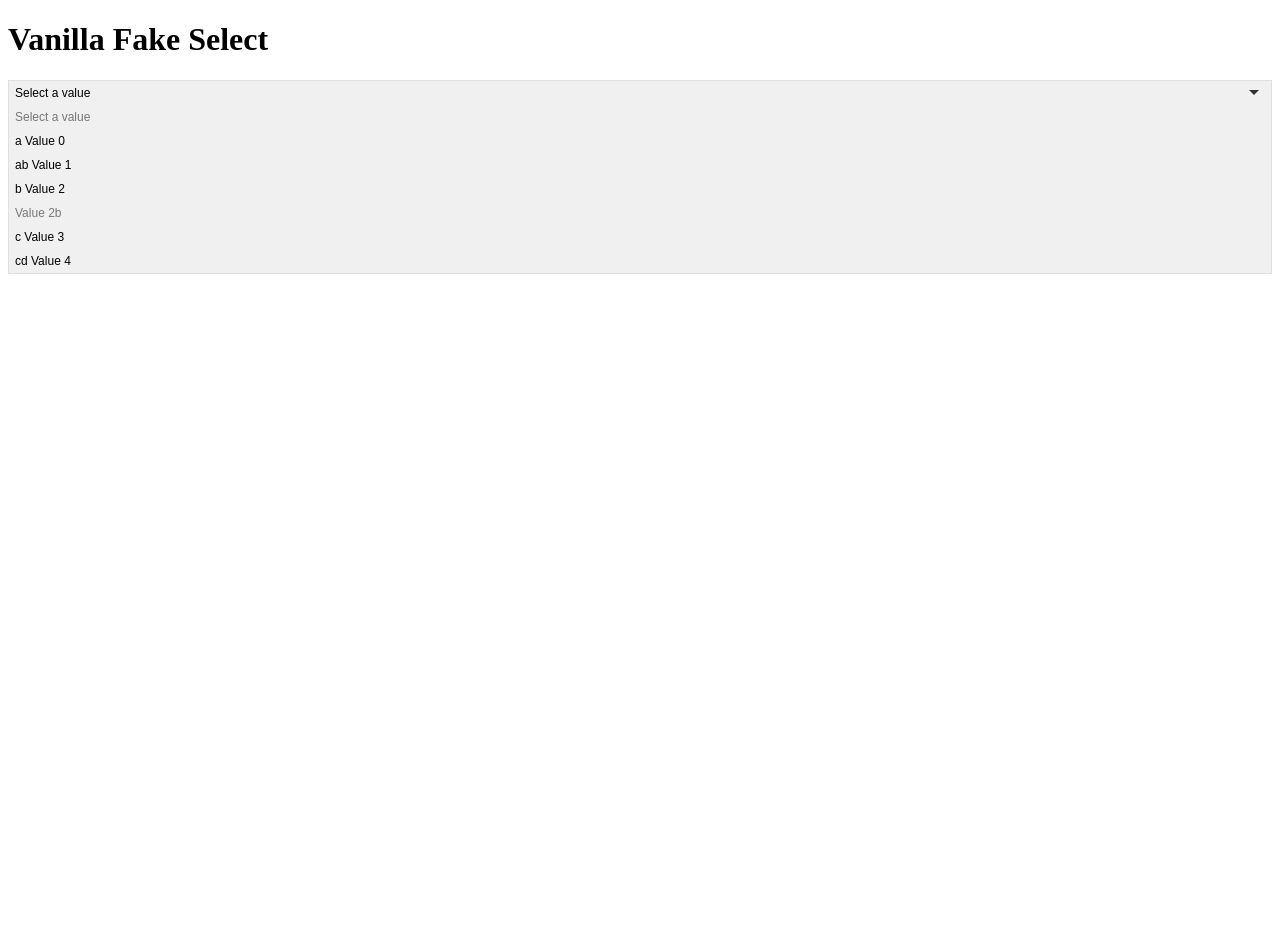
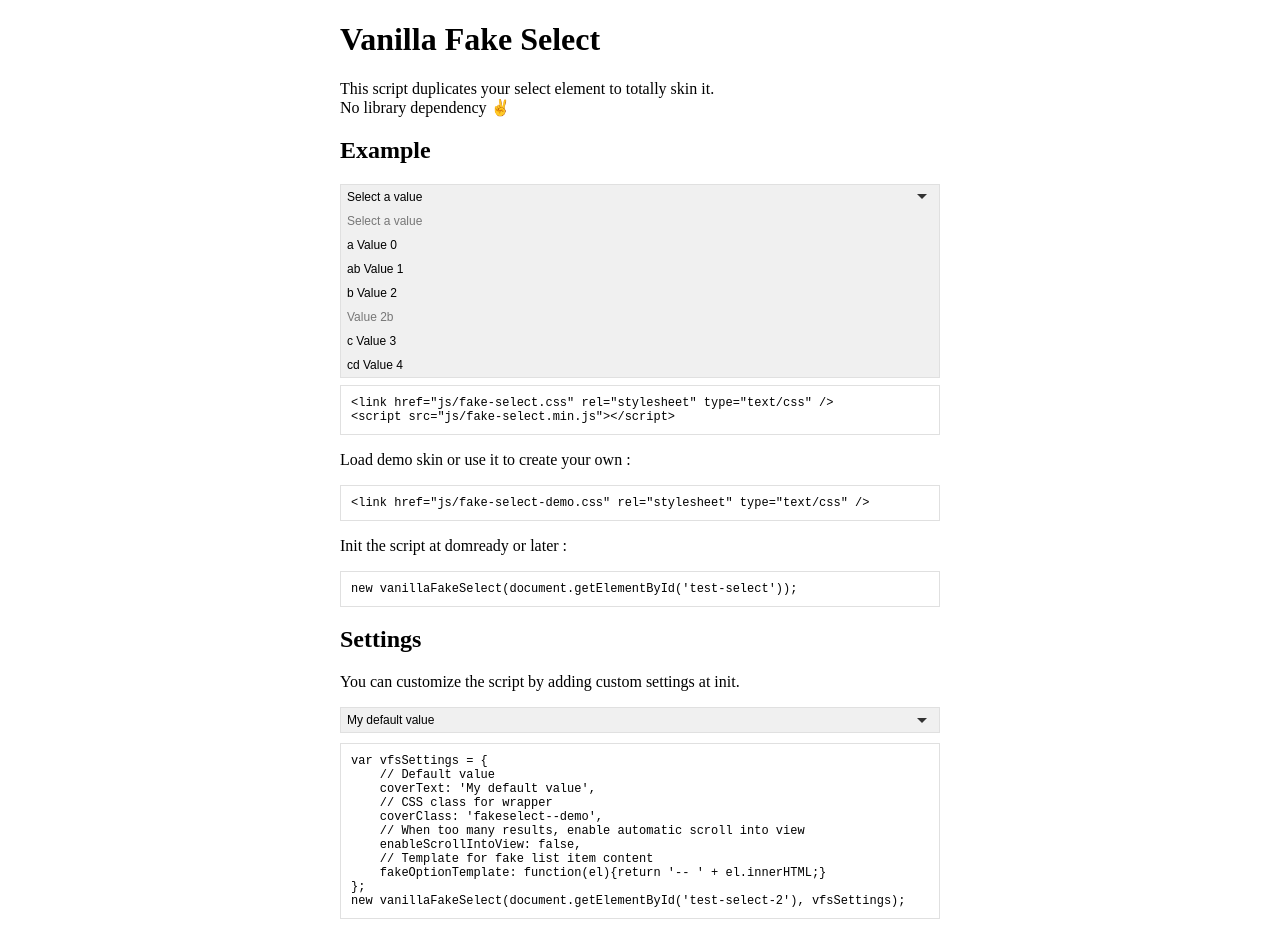
Before and after one commit to JavaScriptUtilities/vanillaFakeSelect, a website: page index.html in a window 1280 px wide. Both pictures are taken after a click on the button "Select a value". Before the commit the page ends 800 px from the top, so only its background shows below. Drawn offline with Linux system fonts and the light colour scheme.

Commit message:
v 0.7
* Better demo page.
* Separate CSS skin.
* Fake Option Template.
* Better placeholder.

```diff
--- /dev/null
+++ b/css/fake-select-demo.css
@@ -0,0 +1,74 @@
+@charset "UTF-8";
+
+/* ----------------------------------------------------------
+  Base theme
+---------------------------------------------------------- */
+
+.fakeselect--demo {
+    border: 1px solid #e0e0e0;
+    text-align: left;
+    font: 12px sans-serif;
+    line-height: 2;
+    background-color: #f0f0f0;
+}
+
+.fakeselect--demo,
+.fakeselect--demo * {
+    -moz-box-sizing: border-box;
+    box-sizing: border-box;
+}
+
+.fakeselect--demo .fakeselect-cover {
+    padding: 0 0.5em;
+    padding-right: 3em;
+    text-overflow: ellipsis;
+    white-space: nowrap;
+    cursor: pointer;
+}
+
+.fakeselect--demo .fakeselect-cover:after {
+    content: '';
+    z-index: 1;
+    position: absolute;
+    top: 5px;
+    right: 1em;
+    bottom: 0;
+    width: 0;
+    height: 0;
+    margin: auto;
+    border: 5px solid transparent;
+    border-top: 5px solid #333;
+}
+
+.fakeselect--demo .fakeselect-list,
+.fakeselect--demo .fakeselect-list {
+    font: inherit;
+}
+
+.fakeselect--demo .fakeselect-list {
+    right: -1px;
+    left: -1px;
+    max-height: 200px;
+    border: 1px solid #e0e0e0;
+    border-top: 0;
+    overflow: auto;
+    background-color: #f0f0f0;
+}
+
+.fakeselect--demo .fakeselect-list li {
+    padding: 0 0.5em;
+    -webkit-transition: all 0.3s ease;
+    transition: all 0.3s ease;
+    cursor: pointer;
+}
+
+.fakeselect--demo .fakeselect-list li[data-current="1"],
+.fakeselect--demo .fakeselect-list li:hover {
+    background-color: #e0e0e0;
+}
+
+.fakeselect--demo .fakeselect-list li[data-disabled="1"] {
+    color: #777;
+    background-color: transparent!important;
+    cursor: disabled;
+}
--- a/css/fake-select.css
+++ b/css/fake-select.css
@@ -61,76 +61,3 @@
     visibility: visible;
     opacity: 0.999;
 }
-
-/* ----------------------------------------------------------
-  Base theme
----------------------------------------------------------- */
-
-.fakeselect--demo {
-    border: 1px solid #e0e0e0;
-    text-align: left;
-    font: 12px sans-serif;
-    line-height: 2;
-    background-color: #f0f0f0;
-}
-
-.fakeselect--demo,
-.fakeselect--demo * {
-    -moz-box-sizing: border-box;
-    box-sizing: border-box;
-}
-
-.fakeselect--demo .fakeselect-cover {
-    padding: 0 0.5em;
-    padding-right: 3em;
-    text-overflow: ellipsis;
-    white-space: nowrap;
-    cursor: pointer;
-}
-
-.fakeselect--demo .fakeselect-cover:after {
-    content: '';
-    z-index: 1;
-    position: absolute;
-    top: 5px;
-    right: 1em;
-    bottom: 0;
-    width: 0;
-    height: 0;
-    margin: auto;
-    border: 5px solid transparent;
-    border-top: 5px solid #333;
-}
-
-.fakeselect--demo .fakeselect-list,
-.fakeselect--demo .fakeselect-list {
-    font: inherit;
-}
-
-.fakeselect--demo .fakeselect-list {
-    right: -1px;
-    left: -1px;
-    max-height: 200px;
-    border: 1px solid #e0e0e0;
-    border-top: 0;
-    overflow: auto;
-    background-color: #f0f0f0;
-}
-
-.fakeselect--demo .fakeselect-list li {
-    padding: 0 0.5em;
-    -webkit-transition: all 0.3s ease;
-    transition: all 0.3s ease;
-    cursor: pointer;
-}
-
-.fakeselect--demo .fakeselect-list li[data-current="1"],
-.fakeselect--demo .fakeselect-list li:hover {
-    background-color: #e0e0e0;
-}
-
-.fakeselect--demo .fakeselect-list li[data-disabled="1"] {
-    color: #777;
-    background-color: transparent!important;
-    cursor: disabled;
-}
--- /dev/null
+++ b/css/style.css
@@ -0,0 +1,18 @@
+@charset "UTF-8";
+
+body {
+    margin: 0 auto;
+    max-width: 600px;
+}
+
+.display-style {
+    display: block;
+    margin: 10px 0;
+    padding: 10px;
+    border: 1px solid #E0E0E0;
+    font-family: monospace;
+    font-size: 12px;
+    white-space: pre;
+    unicode-bidi: embed;
+    background-color: #fff;
+}
--- a/index.html
+++ b/index.html
@@ -3,25 +3,20 @@
     <head>
     <meta charset="UTF-8" />
     <title>Vanilla Fake Select</title>
-    <link rel="stylesheet" type="text/css" href="css/fake-select.css?v=0.6" />
-    <script src="js/script.js?v=0.6"></script>
-    <script src="js/fake-select.js?v=0.6"></script>
-    <style>
-.display-style {
-    display: block;
-    margin: 30px 0;
-    padding: 10px;
-    border: 1px solid #E0E0E0;
-    font-family: monospace;
-    font-size: 12px;
-    white-space: pre;
-    unicode-bidi: embed;
-    background-color: #fff;
-}
-    </style>
+    <link rel="stylesheet" type="text/css" href="css/style.css?v=0.7" />
+    <link rel="stylesheet" type="text/css" href="css/fake-select.css?v=0.7" />
+    <link rel="stylesheet" type="text/css" href="css/fake-select-demo.css?v=0.7" />
+    <script src="js/script.js?v=0.7"></script>
+    <script src="js/fake-select.js?v=0.7"></script>
     </head>
     <body>
         <h1>Vanilla Fake Select</h1>
+        <p>
+            This script duplicates your select element to totally skin it.<br />
+            No library dependency ✌️
+        </p>
+
+        <h2>Example</h2>
         <div>
             <select name="test-select" id="test-select">
                 <option value="" disabled selected style="display:none;">Select a value</option>
@@ -33,10 +28,41 @@
                 <option value="4">cd Value 4</option>
             </select>
         </div>
-        <script class="display-style">window.domReady(function(){
-    window.fakfak = new vanillaFakeSelect(document.getElementById('test-select'), {
-        coverClass: 'fakeselect--demo'
-    });
+        <script class="display-style">new vanillaFakeSelect(document.getElementById('test-select'), {
+    coverClass: 'fakeselect--demo'
 });</script>
+        <h2>How to use it</h2>
+        <p>Download the <a target="_blank" href="https://github.com/JavaScriptUtilities/vanillaFakeSelect/archive/master.zip">latest version</a> and add in your head section :</p>
+        <pre class="display-style">&lt;link href=&quot;js/fake-select.css&quot; rel=&quot;stylesheet&quot; type=&quot;text/css&quot; /&gt;
+&lt;script src=&quot;js/fake-select.min.js&quot;&gt;&lt;/script&gt;</pre>
+        <p>Load demo skin or use it to create your own :</p>
+        <pre class="display-style">&lt;link href=&quot;js/fake-select-demo.css&quot; rel=&quot;stylesheet&quot; type=&quot;text/css&quot; /&gt;</pre>
+        <p>Init the script at domready or later :</p>
+        <pre class="display-style">new vanillaFakeSelect(document.getElementById('test-select'));</pre>
+
+        <h2>Settings</h2>
+        <p>You can customize the script by adding custom settings at init.</p>
+
+        <div>
+            <select name="test-select-2" id="test-select-2">
+                <option value="0">a Value 0</option>
+                <option value="1">ab Value 1</option>
+                <option value="2">b Value 2</option>
+                <option value="2b" disabled>Value 2b</option>
+                <option value="3">c Value 3</option>
+                <option value="4">cd Value 4</option>
+            </select>
+        </div>
+        <script class="display-style">var vfsSettings = {
+    // Default value
+    coverText: 'My default value',
+    // CSS class for wrapper
+    coverClass: 'fakeselect--demo',
+    // When too many results, enable automatic scroll into view
+    enableScrollIntoView: false,
+    // Template for fake list item content
+    fakeOptionTemplate: function(el){return '-- ' + el.innerHTML;}
+};
+new vanillaFakeSelect(document.getElementById('test-select-2'), vfsSettings);</script>
     </body>
 </html>
--- a/js/fake-select.js
+++ b/js/fake-select.js
@@ -1,6 +1,6 @@
 /*
  * Plugin Name: Vanilla Fake Select
- * Version: 0.6
+ * Version: 0.7
  * Plugin URL: https://github.com/Darklg/JavaScriptUtilities
  * JavaScriptUtilities Vanilla Fake Select may be freely distributed under the MIT license.
  */
@@ -14,6 +14,9 @@ var vanillaFakeSelect = function(el, settings) {
         coverText: 'Select a value',
         coverClass: '',
         enableScrollIntoView: false,
+        fakeOptionTemplate: function(el) {
+            return el.innerHTML;
+        }
     };
 
     /* Items */
@@ -23,6 +26,7 @@ var vanillaFakeSelect = function(el, settings) {
     self.list = false;
     self.listItems = [];
     self.isExpanded = false;
+    self.userInteracted = false;
 
     /* Autocomplete */
     self.letter = '';
@@ -68,7 +72,7 @@ var vanillaFakeSelect = function(el, settings) {
     self.setElCover = function() {
         self.cover = document.createElement('button');
         self.cover.className = 'fakeselect-cover';
-        self.setCoverValue();
+        self.setCoverValue(true);
         self.wrapper.appendChild(self.cover);
     };
 
@@ -88,7 +92,7 @@ var vanillaFakeSelect = function(el, settings) {
             if (self.el.options[i].disabled) {
                 self.listItems[i].setAttribute('data-disabled', 1);
             }
-            self.listItems[i].innerHTML = self.el.options[i].innerHTML;
+            self.listItems[i].innerHTML = self.settings.fakeOptionTemplate(self.el.options[i]);
             self.list.appendChild(self.listItems[i]);
         }
 
@@ -193,12 +197,12 @@ var vanillaFakeSelect = function(el, settings) {
         var i,
             tmpValue,
             aLen = autocomplete.length,
-            maxItemNb = self.listItems.length;
+            maxItemNb = self.el.options.length;
 
         /* Search first result starting with autocomplete */
         for (i = 0; i < maxItemNb; i++) {
-            tmpValue = self.listItems[i].innerHTML.toLowerCase();
-            if (!self.listItems[i].disabled && tmpValue.substring(0, aLen) == autocomplete) {
+            tmpValue = self.el.options[i].innerHTML.toLowerCase();
+            if (!self.el.options[i].disabled && tmpValue.substring(0, aLen) == autocomplete) {
                 /* Select */
                 self.setCurrentValue(i);
                 break;
@@ -241,17 +245,32 @@ var vanillaFakeSelect = function(el, settings) {
             event.initEvent('change', true, false);
             self.el.dispatchEvent(event);
         }
-
         self.setActiveListItem(i);
     };
 
     /* Method set Cover */
-    self.setCoverValue = function() {
-        // Get current value
-        var tmpValue = self.el.options[self.el.selectedIndex].innerHTML;
-        if (!tmpValue) {
-            // No value : default value
-            tmpValue = settings.coverText;
+    self.setCoverValue = function(initial) {
+        var tmpValue = settings.coverText,
+            tmpSelected;
+        if (!self.cover) {
+            return false;
+        }
+        if (typeof initial != 'boolean') {
+            initial = false;
+        }
+        if (initial) {
+            for (var i = 0, len = self.el.options.length; i < len; i++) {
+                tmpSelected = self.el.options[i].getAttribute('selected');
+                if (typeof tmpSelected == 'string') {
+                    tmpValue = self.el.options[i].innerHTML;
+                }
+            }
+        }
+        else {
+            // Get current value
+            if (typeof self.el.selectedIndex == 'number') {
+                tmpValue = self.el.options[self.el.selectedIndex].innerHTML;
+            }
         }
 
         self.cover.innerHTML = tmpValue;
@@ -267,6 +286,16 @@ var vanillaFakeSelect = function(el, settings) {
 
         /* Set temporary value on toggle */
         self.tmpValue = self.el.selectedIndex;
+
+        /* User has opened at least once */
+        if (mode === true) {
+            self.userInteracted = true;
+        }
+
+        /* On close : ensure placeholder is replaced */
+        if (mode === false && self.userInteracted) {
+            self.setCoverValue();
+        }
     };
 
     /* Set active list item */
--- a/package.json
+++ b/package.json
@@ -1,6 +1,6 @@
 {
   "name": "VanillaFakeSelect",
-  "version": "0.6",
+  "version": "0.7",
   "license": "MIT",
   "description": "",
   "devDependencies": {
```
Also changed, not shown: js/fake-select.min.js.
